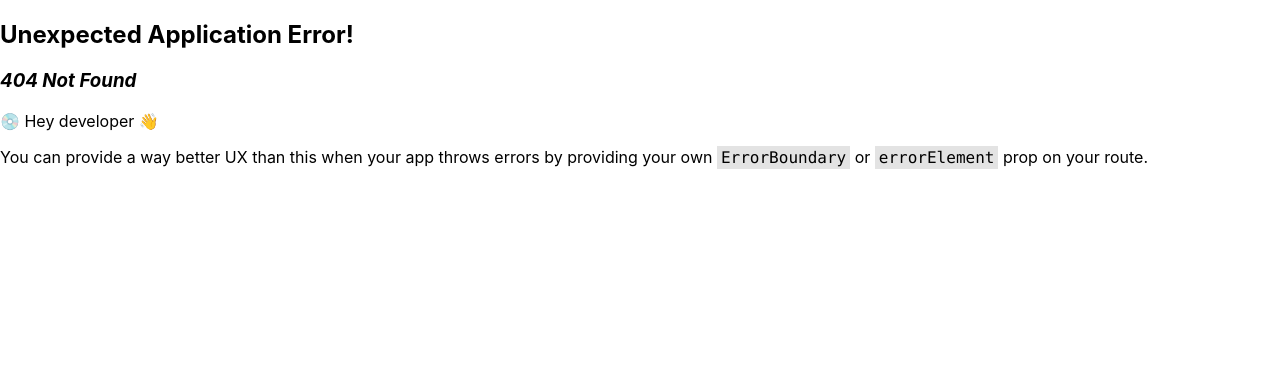
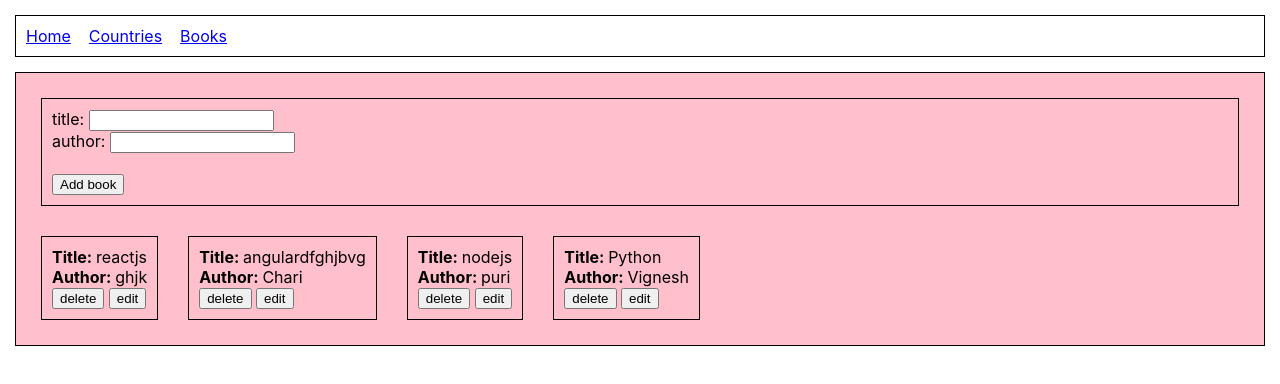
Before and after one commit to vigneshV2405/myPages, a React (Create React App) app: page /books in a window 1280 px wide. Before the commit this address had no page. Shown: the top 384 px of the page. Built offline with nearby package versions, Linux system fonts and the light colour scheme; data requests are answered from the project's data file.

Commit message:
books mutations

```diff
--- /dev/null
+++ b/src/Books.jsx
@@ -0,0 +1,42 @@
+import React from 'react'
+import { useAddNewBookMutation, useGetAllBooksQuery, useDeleteBookMutation , useLazyGetAllBooksQuery } from './services/books'
+
+function Books() {
+    var { data:books , isLoading } = useGetAllBooksQuery()
+    var [ newBook , setNewBook ] = React.useState({title:'',author:''})
+    var [ addNewBook ] = useAddNewBookMutation()
+    var [ xyz ] = useLazyGetAllBooksQuery()
+    var [ del ] = useDeleteBookMutation()
+    function addBook(n){
+        addNewBook(n).then(xyz())
+    }
+    function deleteBook(i){
+        del(i).then(xyz())
+    }
+
+  return (
+    <div>
+        <div className='box'>
+            title: <input onChange={(e)=>{setNewBook({...newBook,title:e.target.value})}}></input><br/>
+            author: <input onChange={(e)=>{setNewBook({...newBook,author:e.target.value})}}></input><br/><br/>
+            <button onClick={()=>{addBook(newBook)}}>Add book</button>
+        </div>
+        {
+            isLoading?(<b>Loading.....</b>)
+            :(  <div style={{display:'flex'}}>
+                    {books.map((book)=>{
+                        return (
+                            <div className='box'>
+                                <b>Title: </b><span>{book.title}</span><br/>
+                                <b>Author: </b><span>{book.author}</span><br/>
+                                <button onClick={()=>{deleteBook(book.id)}}>delete</button>&nbsp;<button>edit</button>
+                            </div>
+                        )
+                    })}
+                </div>)
+        }
+    </div>
+  )
+}
+
+export default Books
--- a/src/Navbar.jsx
+++ b/src/Navbar.jsx
@@ -9,7 +9,7 @@ function Navbar() {
             <Link to="/countries">Countries</Link>&nbsp;&nbsp;&nbsp;&nbsp;
             <Link to='/books'>Books</Link>
         </div>
-        <div className='box'>
+        <div className='box' style={{backgroundColor:'pink'}}>
             <Outlet></Outlet>
         </div>
     </div>
--- /dev/null
+++ b/src/books api/db.json
@@ -0,0 +1,41 @@
+{
+  "posts": [
+    {
+      "id": 1,
+      "title": "json-server",
+      "author": "typicode"
+    }
+  ],
+  "comments": [
+    {
+      "id": 1,
+      "body": "some commentghj",
+      "postId": 1
+    }
+  ],
+  "profile": {
+    "name": "typicode"
+  },
+  "books": [
+    {
+      "title": "reactjs",
+      "author": "ghjk",
+      "id": 1
+    },
+    {
+      "title": "angulardfghjbvg",
+      "author": "Chari",
+      "id": 2
+    },
+    {
+      "id": 3,
+      "title": "nodejs",
+      "author": "puri"
+    },
+    {
+      "title": "Python",
+      "author": "Vignesh",
+      "id": 4
+    }
+  ]
+}
--- a/src/index.js
+++ b/src/index.js
@@ -6,6 +6,7 @@ import reportWebVitals from './reportWebVitals';
 import {createBrowserRouter,RouterProvider} from "react-router-dom";
 import Countries from './Countries';
 import Countrydetails from './Countrydetails';
+import Books from './Books';
 
 const router = createBrowserRouter([
     {
@@ -21,6 +22,10 @@ const router = createBrowserRouter([
                         element:<Countrydetails></Countrydetails>
                     }
                 ]
+            },
+            {
+                path:'/books',
+                element:<Books></Books>
             }
         ]
     }
--- a/src/json api/db.json
+++ /dev/null
@@ -1,36 +0,0 @@
-{
-    "posts": [
-      {
-        "id": 1,
-        "title": "json-server",
-        "author": "typicode"
-      }
-    ],
-    "comments": [
-      {
-        "id": 1,
-        "body": "some commentghj",
-        "postId": 1
-      }
-    ],
-    "profile": {
-      "name": "typicode"
-    },
-    "books": [
-      {
-        "title": "reactjs",
-        "author": "ghjk",
-        "id": 1
-      },
-      {
-        "title": "angulardfghjbvg",
-        "author": "Chari",
-        "id": 2
-      },
-      {
-        "id": 3,
-        "title": "nodejs",
-        "author": "puri"
-      }
-    ]
-  }
--- /dev/null
+++ b/src/services/books.js
@@ -0,0 +1,30 @@
+import { createApi, fetchBaseQuery } from '@reduxjs/toolkit/query/react'
+
+export const booksApi = createApi({
+  reducerPath: 'booksApi',
+  baseQuery: fetchBaseQuery({ baseUrl: 'http://localhost:4000' }),
+  endpoints: (builder) => ({
+    getAllBooks: builder.query({
+      query: () => `/books`,
+    }),
+    addNewBook: builder.mutation({
+        query:(n) => {
+            return {
+                url:'/books',
+                method: 'POST',
+                body: n
+            }
+        }
+    }),
+    deleteBook: builder.mutation({
+        query: (i)=>{
+            return {
+                url:`/books/${i}`,
+                method:'DELETE'
+            }
+        }
+    })
+  }),
+})
+
+export const { useGetAllBooksQuery , useAddNewBookMutation, useDeleteBookMutation , useLazyGetAllBooksQuery } = booksApi
--- a/src/store.js
+++ b/src/store.js
@@ -1,15 +1,17 @@
 import {configureStore} from '@reduxjs/toolkit';
 import { setupListeners } from '@reduxjs/toolkit/query';
 import { countriesApi } from './services/countries';
+import { booksApi } from './services/books';
 
 
 export const store = configureStore({
     reducer:{
-        [countriesApi.reducerPath]: countriesApi.reducer
+        [countriesApi.reducerPath]: countriesApi.reducer,
+        [booksApi.reducerPath]: booksApi.reducer
     },
 
     middleware: (getDefaultMiddleware) =>
-        getDefaultMiddleware().concat(countriesApi.middleware)
+        getDefaultMiddleware().concat(countriesApi.middleware,booksApi.middleware)
 })
 
 setupListeners(store.dispatch)
```
